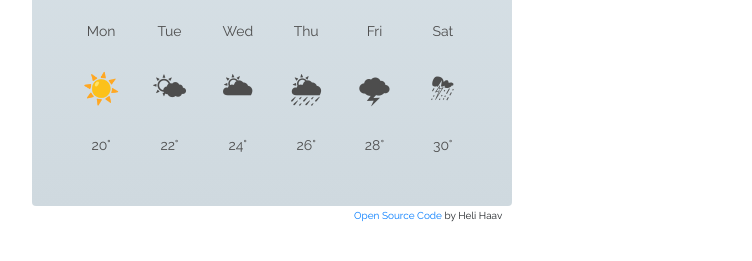
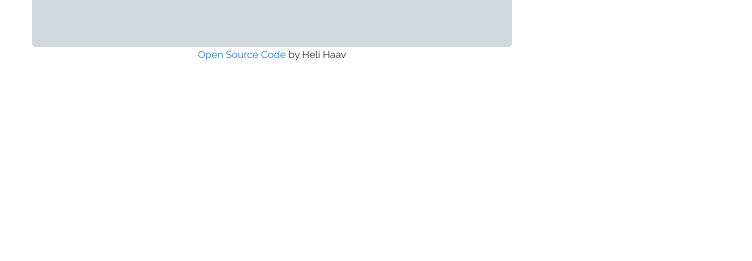
Before and after one commit to helihaav/weather-app, a plain HTML site: page index.html in a window 1280 px wide. Shown: the part 537-798 px from the top of the page, without its empty margins (368-1120 px from the left). Drawn offline with nearby package versions, Linux system fonts and the light colour scheme; no server answers.

Commit message:
Removed fake data

```diff
--- a/index.html
+++ b/index.html
@@ -72,75 +72,12 @@
                         id="icon">
                     </div>
                 </div>
-                <br />
-                <div class="row">
-                    <div class="col-2 weekday">
-                        Mon
-                    </div>
-                    <div class="col-2 weekday">
-                        Tue
-                    </div>
-                    <div class="col-2 weekday">
-                        Wed
-                    </div>
-                    <div class="col-2 weekday">
-                        Thu
-                    </div>
-                    <div class="col-2 weekday">
-                        Fri
-                    </div>
-                    <div class="col-2 weekday">
-                        Sat
-                    </div>
-                </div>
-                <br />
-                <div class="row">
-                    <div class="col-2 sky">
-                        ☀️
-                    </div>
-                    <div class="col-2 sky">
-                        🌤
-                    </div>
-                    <div class="col-2 sky">
-                        🌥
-                    </div>
-                    <div class="col-2 sky">
-                        🌦
-                    </div>
-                    <div class="col-2 sky">
-                        🌩
-                    </div>
-                    <div class="col-2 sky">
-                        ⛈
-                    </div>
-                </div>
-                <br />
-                <div class="row">
-                    <div class="col-2 degrees">
-                        20°
-                    </div>
-                    <div class="col-2 degrees">
-                        22°
-                    </div>
-                    <div class="col-2 degrees">
-                        24°
-                    </div>
-                    <div class="col-2 degrees">
-                        26°
-                    </div>
-                    <div class="col-2 degrees">
-                        28°
-                    </div>
-                    <div class="col-2 degrees">
-                        30°
-                    </div>
-                </div>
             </div>
         </div>
     </div>
-    <p class="open-source">
-        <a href="https://github.com/helihaav/weather-app" target="_blank">Open Source Code</a> by Heli Haav
-    </p>
+        <p class="open-source">
+            <a href="https://github.com/helihaav/weather-app" target="_blank">Open Source Code</a> by Heli Haav
+        </p>
     <script src="src/script.js"></script>
 </body>
 
--- a/src/style.css
+++ b/src/style.css
@@ -4,6 +4,9 @@ h1 {
 body {
   margin-top: 50px;
   font-family: "Raleway", sans-serif;
+}
+h2 {
+  margin-bottom: 0;
 }
 .card {
   background: linear-gradient(to top, #cfd9df 0%, #e2ebf0 100%);
@@ -48,8 +51,7 @@ body {
 }
 .open-source {
   font-size: 10px;
-  margin-left: 722px;
-  line-height: 20px;
+  text-align: center;
 }
 
 .weather-temperature .active {
```
